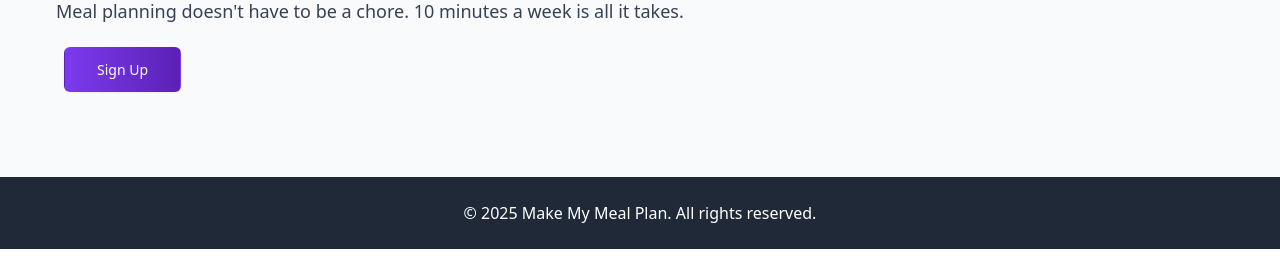
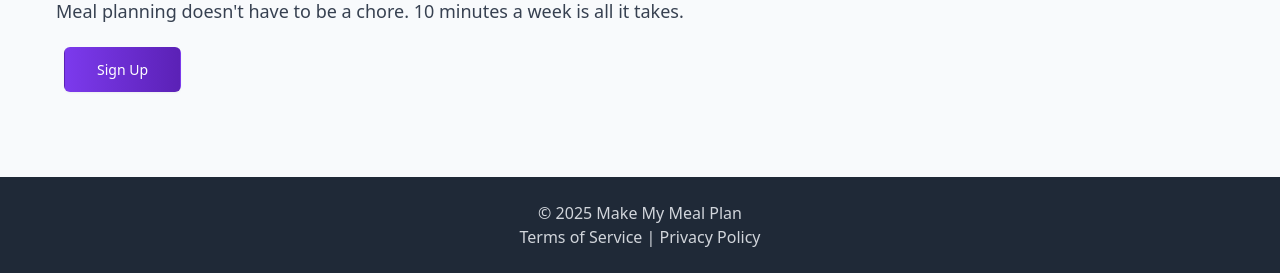
Before and after one commit to eriklonnroth/mmp, a Django app: page / in a window 1280 px wide. Shown: the part 671-944 px from the top of the page. Before the commit the page ends 920 px from the top, so only its background shows below. Run offline with Django 5.2, Linux system fonts and the light colour scheme; parts of the project's set-up code (start-up, migrations or seed data) failed here and were passed over; some libraries are stand-ins or nearby versions.

Commit message:
Terms of Service and Privacy Policy

```diff
--- a/planner/templates/planner/index.html
+++ b/planner/templates/planner/index.html
@@ -54,9 +54,10 @@
 {% endblock %}
 
 {% block footer %}
-<footer class="bg-gray-800 text-white py-6">
+<footer class="bg-gray-800 text-gray-300 py-6">
     <div class="container mx-auto text-center">
-        <p>&copy; 2025 Make My Meal Plan. All rights reserved.</p>
+        <p>&copy; 2025 Make My Meal Plan</p>
+        <p><a href="{% url 'terms' %}">Terms of Service</a> | <a href="{% url 'privacy_policy' %}">Privacy Policy</a></p>
     </div>
 </footer>
 {% endblock %}
--- a/planner/urls.py
+++ b/planner/urls.py
@@ -8,6 +8,8 @@ core_patterns = [
     path("", views.index, name="index"),
     path("settings/preferences/", views.preferences, name="preferences"),
     path("settings/account/", views.account, name="account"),
+    path("terms/", views.terms, name="terms"),
+    path("privacy-policy/", views.privacy_policy, name="privacy_policy"),
 ]
 
 # Recipe routes
--- a/planner/views.py
+++ b/planner/views.py
@@ -44,6 +44,12 @@ def with_user(view_func):
 # MAIN NAV VIEWS
 def index(request):
     return render(request, "planner/index.html")
+
+def terms(request):
+    return render(request, "planner/terms.html")
+
+def privacy_policy(request):
+    return render(request, "planner/privacy-policy.html")
 
 @with_user
 def preferences(request, user):
--- a/static/css/tailwind_output.css
+++ b/static/css/tailwind_output.css
@@ -2522,6 +2522,16 @@ tr:has(.shopping-list-checkbox:checked) td {
   color: rgb(34 197 94 / var(--tw-text-opacity));
 }
 
+.text-gray-300 {
+  --tw-text-opacity: 1;
+  color: rgb(209 213 219 / var(--tw-text-opacity));
+}
+
+.text-gray-100 {
+  --tw-text-opacity: 1;
+  color: rgb(243 244 246 / var(--tw-text-opacity));
+}
+
 .opacity-0 {
   opacity: 0;
 }
```
Also changed, not shown: planner/templates/planner/privacy-policy.html (added, +13 -0 lines), planner/templates/planner/terms.html (added, +13 -0 lines).
